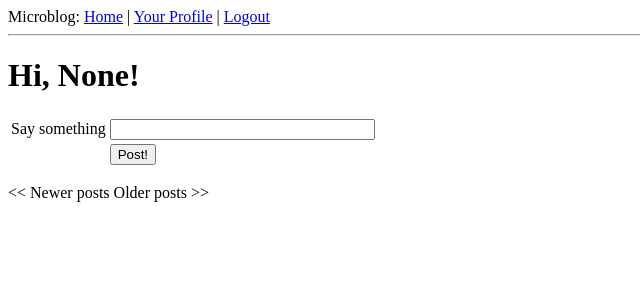
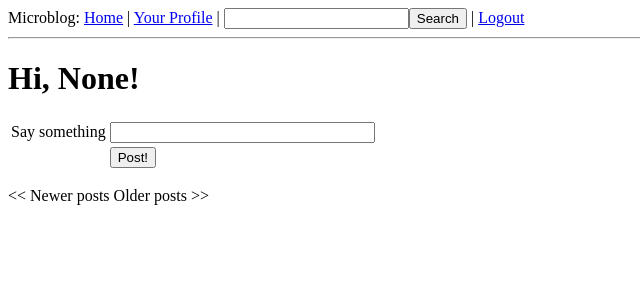
Before and after one commit to d2emon/w2w, a Flask app: page / in a window 1280 px wide. Shown: the top 300 px of the page, without its empty margins (0-640 px from the left). Run offline with Flask 2, Linux system fonts and the light colour scheme; a user stored in the database is signed in; data comes from the database, SQL or seed files in the repository; data that the repository does not hold is empty; parts of the project's set-up code (start-up, migrations or seed data) failed here and were passed over.

Commit message:
Full-Text search

```diff
--- a/requirements.txt
+++ b/requirements.txt
@@ -4,3 +4,4 @@
 Flask-Migrate==2.0.3
 Flask-Login==0.4.0
 Flask-OpenID==1.2.5
+git+git://github.com/miguelgrinberg/flask-whooshalchemy.git
--- a/src/config.py
+++ b/src/config.py
@@ -13,8 +13,10 @@
 ]
 # OIDC_CLIENT_SECRETS = os.path.join(basedir, "secrets")
 SQLALCHEMY_DATABASE_URI = 'sqlite:///' + os.path.join(basedir, "db", "w2w.db")
-# SQLALCHEMY_MIGRATE_REPO = os.path.join(basedir, "migrations")
 SQLALCHEMY_TRACK_MODIFICATIONS = True
+
+WHOOSH_BASE = os.path.join(basedir, "db", "search.db")
+MAX_SEARCH_RESULTS = 50
 
 MAIL_SERVER = 'localhost'
 MAIL_PORT = 25
--- a/src/web/forms.py
+++ b/src/web/forms.py
@@ -33,3 +33,7 @@
 
 class PostForm(FlaskForm):
     post = TextField('post', validators=[Required(), ])
+
+
+class SearchForm(FlaskForm):
+    search = TextField('search', validators=[Required(), ])
--- a/src/web/models.py
+++ b/src/web/models.py
@@ -1,5 +1,6 @@
-from web import db
+from web import app, db
 from hashlib import md5
+import flask_whooshalchemy as whooshalchemy
 
 
 ROLE_USER = 0
@@ -84,6 +85,8 @@
 
 
 class Post(db.Model):
+    __searchable__ = ['body', ]
+
     id = db.Column(db.Integer, primary_key=True)
     body = db.Column(db.String(140))
     timestamp = db.Column(db.DateTime)
@@ -91,3 +94,6 @@
 
     def __repr__(self):
         return "<Post {}>".format(self.body)
+
+
+whooshalchemy.whoosh_index(app, Post)
--- a/src/web/templates/base.html
+++ b/src/web/templates/base.html
@@ -11,6 +11,7 @@
       <a href="{{ url_for('index') }}">Home</a>
       {% if g.user.is_authenticated %}
       | <a href="{{ url_for('user', nickname=g.user.nickname) }}">Your Profile</a>
+      | <form style="display: inline;" action="{{ url_for('search') }}" method="post" name="search">{{ g.search_form.hidden_tag() }}{{ g.search_form.search(size=20) }}<input type="submit" value="Search"></form>
       | <a href="{{ url_for('logout') }}">Logout</a>
     {% endif %}
     </div>
--- a/src/web/templates/index.html
+++ b/src/web/templates/index.html
@@ -1,7 +1,7 @@
 {% extends "base.html" %}
 {% block content %}
     <h1>Hi, {{user.nickname}}!</h1>
-    <form action="/" method="post" name="post">
+    <form action="" method="post" name="post">
       {{ form.hidden_tag() }}
       <table>
         <tr>
--- a/src/web/views.py
+++ b/src/web/views.py
@@ -2,9 +2,9 @@
 from flask import g, session, request, url_for, render_template, redirect, flash
 from flask_login import current_user, login_user, login_required, logout_user
 from web import app, db, oid, lm
-from .forms import LoginForm, EditForm, PostForm
+from .forms import LoginForm, EditForm, PostForm, SearchForm
 from .models import User, ROLE_USER, Post
-from config import POSTS_PER_PAGE
+from config import POSTS_PER_PAGE, MAX_SEARCH_RESULTS
 
 
 @app.errorhandler(404)
@@ -138,6 +138,24 @@
     return redirect(url_for('user', nickname=nickname))
 
 
+@app.route('/search', methods=["POST", ])
+@login_required
+def search():
+    if not g.search_form.validate_on_submit():
+        return redirect(url_for('index'))
+    return redirect(url_for('search_results', query=g.search_form.search.data))
+
+
+@app.route('/search_results/<query>')
+@login_required
+def search_results(query):
+    results = Post.query.whoosh_search(query, MAX_SEARCH_RESULTS).all()
+    return render_template('search_results.html',
+                           query=query,
+                           posts=results,
+                           )
+
+
 @app.before_request
 def before_request():
     from datetime import datetime
@@ -146,6 +164,7 @@
         g.user.last_seen = datetime.utcnow()
         db.session.add(g.user)
         db.session.commit()
+        g.search_form = SearchForm()
 
 
 @oid.after_login
```
Also changed, not shown: src/web/templates/search_results.html (added, +7 -0 lines).
